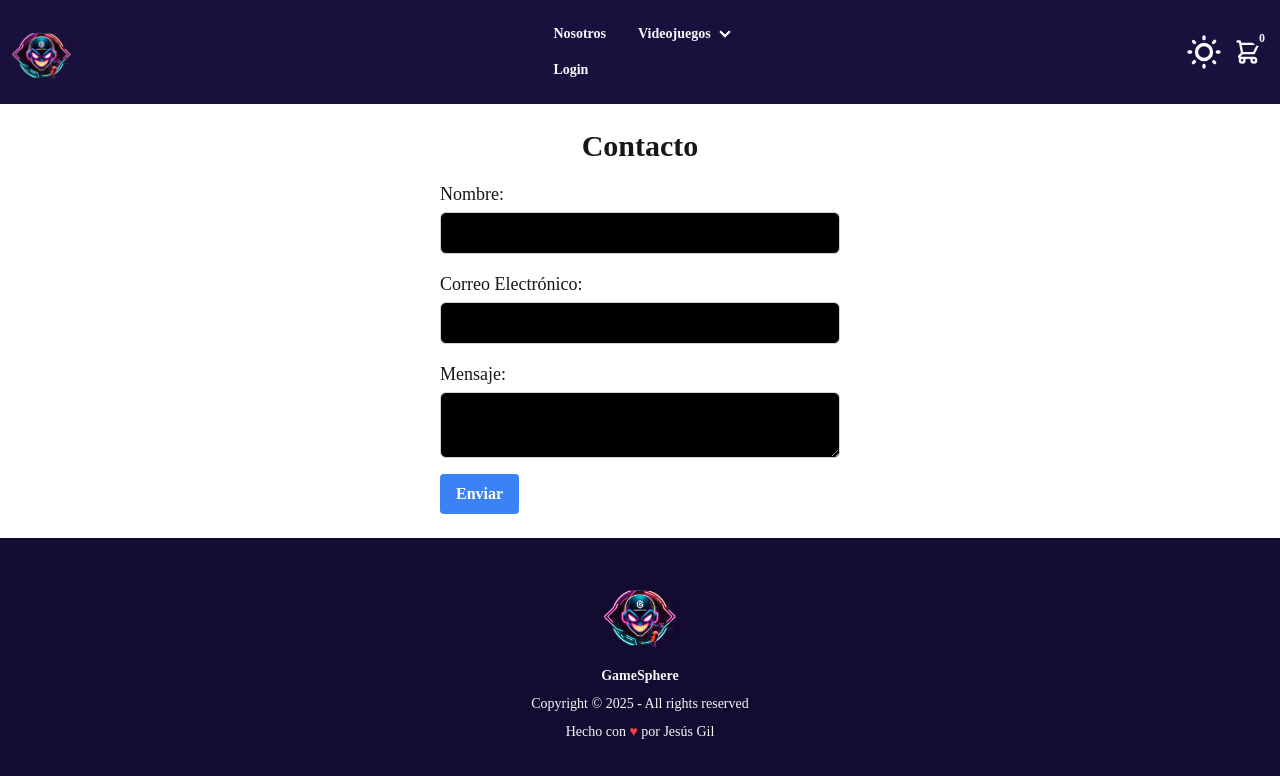
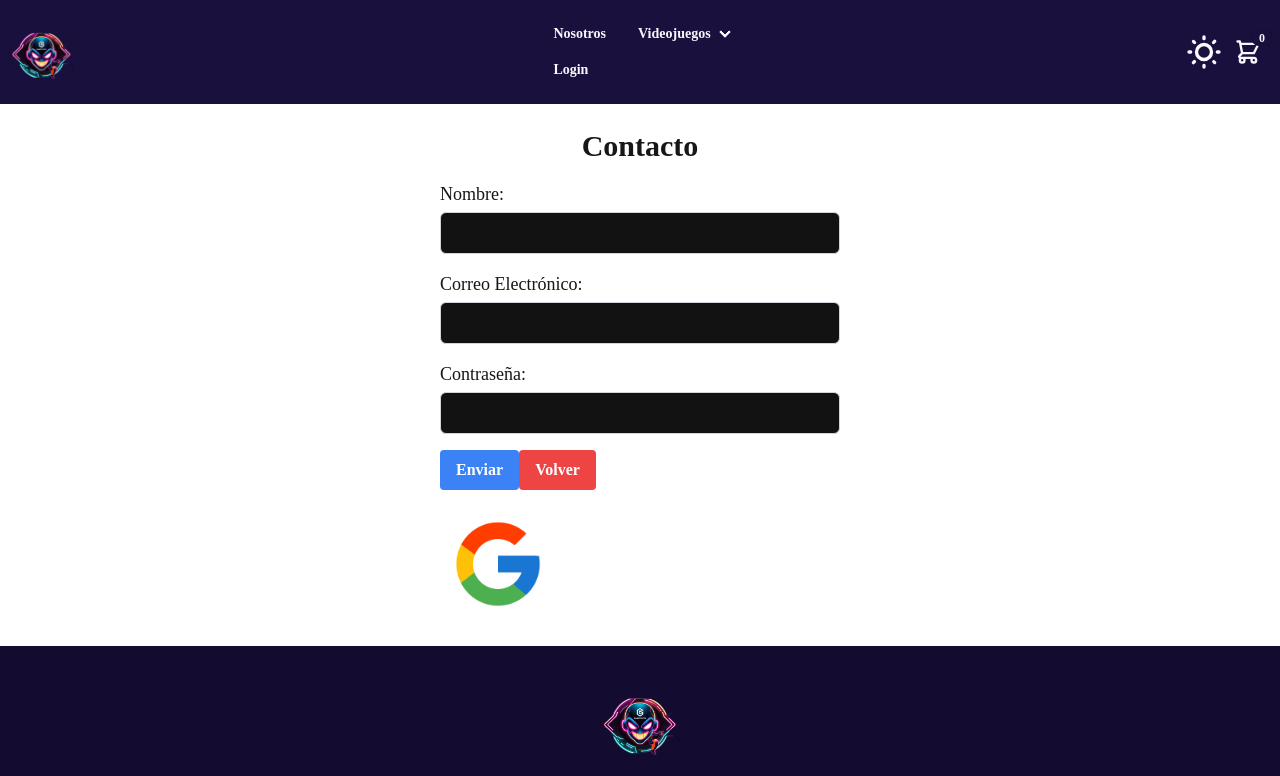
Before and after one commit to jusslagg/NextVideojuegos, a Next.js app: page /contacto in a window 1280 px wide. Shown: the top 776 px of the page. Built offline with nearby package versions, Linux system fonts and the light colour scheme; no server answers; grey boxes are pictures that could not be loaded.

Commit message:
se corrige verificación con google

```diff
--- a/app/contacto/page.js
+++ b/app/contacto/page.js
@@ -1,39 +1,20 @@
 "use client";
-import { useState } from "react";
+import { useContext } from "react";
 import { useRouter } from "next/navigation";
-
+import { AuthContext } from "../context/AuthContext";
+import Image from "next/image";
 export default function Contacto() {
-  const [name, setName] = useState("");
-  const [email, setEmail] = useState("");
-  const [message, setMessage] = useState("");
+  const { registerUser, googleLogIn } = useContext(AuthContext);
   const router = useRouter();
 
-  const submitForm = async (e) => {
+  const submitForm = (e) => {
     e.preventDefault();
-
-    const contactData = { name, email, message };
-
-    try {
-      const res = await fetch("/api/contact", {
-        method: "POST",
-        headers: {
-          "Content-Type": "application/json",
-        },
-        body: JSON.stringify(contactData),
-      });
-
-      const data = await res.json();
-
-      if (res.ok) {
-        alert(data.message); // Mensaje de éxito
-        router.push("/"); // Redirigir a la página principal después del envío
-      } else {
-        alert("Hubo un error al enviar el formulario. Inténtalo nuevamente.");
-      }
-    } catch (error) {
-      console.error("Error al enviar el formulario:", error);
-      alert("Hubo un error al enviar el formulario. Inténtalo nuevamente.");
-    }
+    const values = {
+      email: e.target.email.value,
+      password: e.target.password.value,
+    };
+    registerUser(values);
+    router.push("/");
   };
 
   return (
@@ -48,10 +29,8 @@ export default function Contacto() {
             type="text"
             id="name"
             name="name"
-            value={name}
-            onChange={(e) => setName(e.target.value)}
             required
-            className="mt-1 block w-full border border-gray-300 rounded-md p-2 text-white bg-black"
+            className="mt-1 block w-full border border-gray-300 rounded-md p-2 text-black"
           />
         </div>
         <div>
@@ -62,23 +41,20 @@ export default function Contacto() {
             type="email"
             id="email"
             name="email"
-            value={email}
-            onChange={(e) => setEmail(e.target.value)}
             required
-            className="mt-1 block w-full border border-gray-300 rounded-md p-2 text-white bg-black"
+            className="mt-1 block w-full border border-gray-300 rounded-md p-2 text-black"
           />
         </div>
         <div>
-          <label htmlFor="message" className="block text-lg font-medium">
-            Mensaje:
+          <label htmlFor="password" className="block text-lg font-medium">
+            Contraseña:
           </label>
-          <textarea
-            id="message"
-            name="message"
-            value={message}
-            onChange={(e) => setMessage(e.target.value)}
+          <input
+            type="password"
+            id="password"
+            name="password"
             required
-            className="mt-1 block w-full border border-gray-300 rounded-md p-2 text-white bg-black"
+            className="mt-1 block w-full border border-gray-300 rounded-md p-2 text-black"
           />
         </div>
         <button
@@ -88,7 +64,31 @@ export default function Contacto() {
         >
           Enviar
         </button>
+
+        <button
+          onClick={() => router.back()}
+          className="mt-4 bg-red-500 text-white font-bold py-2 px-4 rounded"
+          aria-label="Volver"
+        >
+          Volver
+        </button>
       </form>
+      <div className="flex items-center p-2 rounded-md mt-4">
+        <Image
+          src="/imgoogle.png"
+          alt="Google"
+          width={100}
+          height={100}
+          className="object-contain"
+        />
+        <button
+          onClick={googleLogIn}
+          className=" ml-4 text-white font-bold py-2 px-4 rounded"
+          aria-label="Ingresar con Google"
+        >
+          Google
+        </button>
+      </div>
     </main>
   );
 }
```
